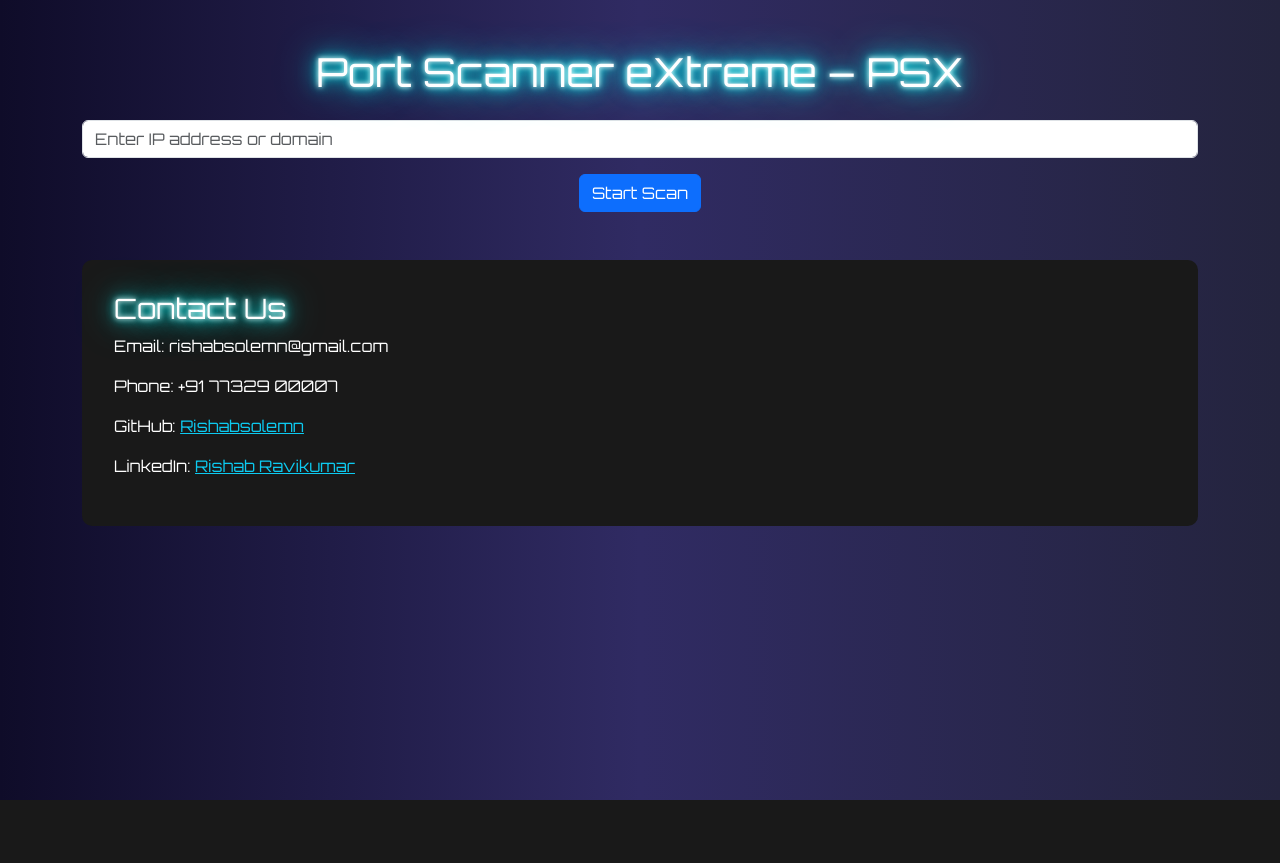
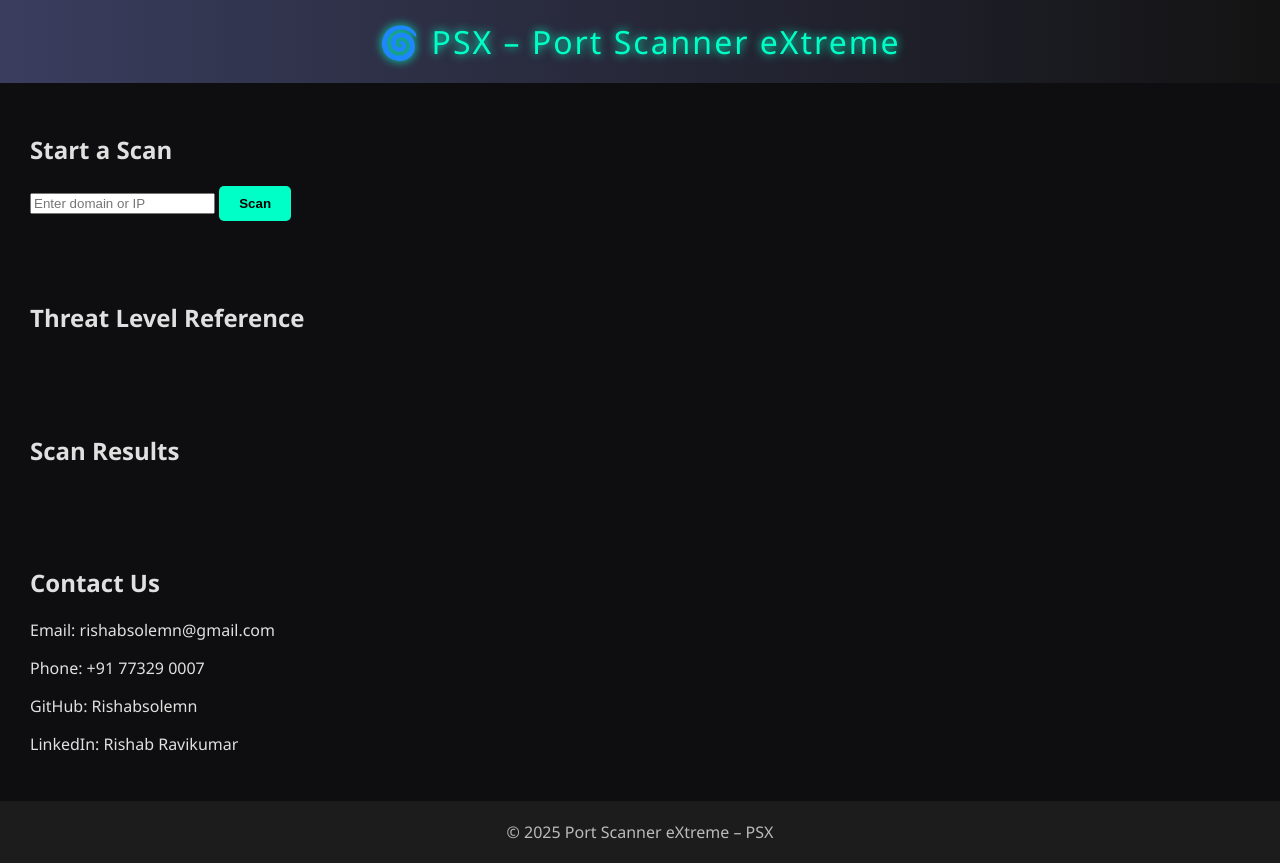
Before and after one commit to RishabSolemn/Port0-0, a Flask app: template templates/index.html in a window 1280 px wide. Before the commit the page ends 800 px from the top, so only its background shows below. Run offline with Flask 3, Linux system fonts and the light colour scheme; the template is opened without the code that fills it, so the values that code supplies are empty.

Commit message:
Update index.html

```diff
--- a/templates/index.html
+++ b/templates/index.html
@@ -1,129 +1,241 @@
 <!DOCTYPE html>
 <html lang="en">
 <head>
-    <meta charset="UTF-8">
+    <meta charset="UTF-8" />
+    <meta name="viewport" content="width=device-width, initial-scale=1.0"/>
     <title>PSX – Port Scanner eXtreme</title>
-    <meta name="viewport" content="width=device-width, initial-scale=1.0">
-    <link href="https://cdn.jsdelivr.net/npm/bootstrap@5.3.0/dist/css/bootstrap.min.css" rel="stylesheet">
-    <link href="https://cdnjs.cloudflare.com/ajax/libs/font-awesome/6.4.0/css/all.min.css" rel="stylesheet">
-    <link href="https://fonts.googleapis.com/css2?family=Orbitron&display=swap" rel="stylesheet">
     <style>
         body {
-            background: linear-gradient(to right, #0f0c29, #302b63, #24243e);
-            color: #fff;
-            font-family: 'Orbitron', sans-serif;
+            background: #0e0e10;
+            color: #e0e0e0;
+            font-family: 'Segoe UI', sans-serif;
+            margin: 0;
+            padding: 0;
+            overflow-x: hidden;
         }
-        .neon {
-            text-shadow: 0 0 5px #fff, 0 0 10px #0ff, 0 0 20px #0ff, 0 0 40px #0ff;
+
+        header {
+            background: linear-gradient(90deg, #3a3d5e, #131313);
+            padding: 20px;
+            text-align: center;
+            color: #00ffc6;
+            font-size: 2rem;
+            letter-spacing: 2px;
+            text-shadow: 0 0 10px #00ffc6;
         }
-        .scanner-card {
+
+        section {
+            padding: 30px;
+        }
+
+        .card {
+            background: rgba(255, 255, 255, 0.03);
+            border: 1px solid #555;
+            padding: 20px;
+            margin: 10px;
+            border-radius: 10px;
             transition: transform 0.3s, box-shadow 0.3s;
         }
-        .scanner-card:hover {
-            transform: translateY(-8px);
-            box-shadow: 0 0 20px #00ffff;
+
+        .card:hover {
+            transform: translateY(-5px);
+            box-shadow: 0 0 15px #00ffc6;
         }
-        .threat-level-box {
-            border-left: 8px solid;
-            padding-left: 1rem;
-            margin-bottom: 1rem;
+
+        #results {
+            display: flex;
+            flex-wrap: wrap;
+            justify-content: space-evenly;
         }
-        #loading-screen {
+
+        .btn {
+            background: #00ffc6;
+            border: none;
+            padding: 10px 20px;
+            color: black;
+            font-weight: bold;
+            cursor: pointer;
+            border-radius: 5px;
+            transition: all 0.3s;
+        }
+
+        .btn:hover {
+            background: #00a18d;
+        }
+
+        .modal {
+            position: fixed;
+            top: 0; left: 0;
+            width: 100%; height: 100%;
+            background: rgba(0, 0, 0, 0.85);
+            display: none;
+            justify-content: center;
+            align-items: center;
+            z-index: 999;
+        }
+
+        .modal-content {
+            background: #1a1a1a;
+            padding: 20px;
+            border-radius: 10px;
+            width: 90%;
+            max-width: 500px;
+            color: #fff;
+        }
+
+        .modal-content h3 {
+            margin-top: 0;
+            color: #00ffc6;
+        }
+
+        .threat-reference {
+            display: grid;
+            grid-template-columns: repeat(auto-fit, minmax(250px, 1fr));
+            gap: 10px;
+        }
+
+        .loading-screen {
             display: none;
             position: fixed;
-            z-index: 9999;
-            top: 0;
-            left: 0;
-            width: 100vw;
-            height: 100vh;
-            background: rgba(0, 0, 0, 0.95);
+            z-index: 1000;
+            width: 100%;
+            height: 100%;
+            background: rgba(0,0,0,0.9);
             justify-content: center;
             align-items: center;
+            flex-direction: column;
+            color: white;
         }
-        .clock-loader {
-            --clock-color: #00ffff;
+
+        .spinner {
             width: 100px;
             height: 100px;
-            border: 6px solid transparent;
-            border-top: 6px solid var(--clock-color);
+            border: 10px solid #00ffc6;
+            border-top-color: transparent;
             border-radius: 50%;
-            animation: spin 1s linear infinite;
+            animation: spin 1.2s linear infinite;
+            margin-bottom: 20px;
         }
+
         @keyframes spin {
-            to {
-                transform: rotate(360deg);
-            }
+            to { transform: rotate(360deg); }
         }
-        .contact-section {
-            background: #191919;
-            padding: 2rem;
-            margin-top: 3rem;
-            border-radius: 10px;
+
+        footer {
+            background: #1c1c1c;
+            padding: 20px;
+            color: #bbb;
+            text-align: center;
         }
+
     </style>
 </head>
 <body>
-<div class="container mt-5">
-    <h1 class="text-center neon">Port Scanner eXtreme – PSX</h1>
-    <form id="scan-form" class="text-center mt-4">
-        <input type="text" id="host" class="form-control mb-3" placeholder="Enter IP address or domain" required>
-        <button type="submit" class="btn btn-primary">Start Scan</button>
-    </form>
-    <div id="scan-results" class="mt-4"></div>
 
-    <div class="contact-section mt-5">
-        <h3 class="neon">Contact Us</h3>
-        <p>Email: rishabsolemn@gmail.com</p>
-        <p>Phone: +91 77329 00007</p>
-        <p>GitHub: <a href="https://github.com/Rishabsolemn" class="text-info">Rishabsolemn</a></p>
-        <p>LinkedIn: <a href="https://linkedin.com/in/rishabravikumar" class="text-info">Rishab Ravikumar</a></p>
+<header>🌀 PSX – Port Scanner eXtreme</header>
+
+<section>
+    <h2>Start a Scan</h2>
+    <input type="text" id="hostInput" placeholder="Enter domain or IP" />
+    <button class="btn" onclick="askPermission()">Scan</button>
+</section>
+
+<section>
+    <h2>Threat Level Reference</h2>
+    <div class="threat-reference" id="reference">
+        <!-- Threat levels will load here -->
+    </div>
+</section>
+
+<section>
+    <h2>Scan Results</h2>
+    <div id="results"></div>
+</section>
+
+<section>
+    <h2>Contact Us</h2>
+    <p>Email: rishabsolemn@gmail.com</p>
+    <p>Phone: +91 77329 0007</p>
+    <p>GitHub: Rishabsolemn</p>
+    <p>LinkedIn: Rishab Ravikumar</p>
+</section>
+
+<footer>© 2025 Port Scanner eXtreme – PSX</footer>
+
+<div class="modal" id="permissionModal">
+    <div class="modal-content">
+        <h3>User Agreement</h3>
+        <p>Why are you using this tool?</p>
+        <input type="text" placeholder="Reason" id="reason"><br><br>
+        <p>Are you 16+ years old?</p>
+        <input type="checkbox" id="ageCheck" /> Yes<br><br>
+        <p>Do you accept full responsibility for scanning only with permission?</p>
+        <input type="checkbox" id="legalCheck" /> Yes<br><br>
+        <button class="btn" onclick="confirmPermission()">Yes, I Accept</button>
     </div>
 </div>
 
-<div id="loading-screen">
-    <div class="clock-loader"></div>
+<div class="loading-screen" id="loadingScreen">
+    <div class="spinner"></div>
+    <p>Scanning... please wait</p>
 </div>
 
-<!-- Scripts -->
 <script>
-    document.getElementById("scan-form").addEventListener("submit", function(e) {
-        e.preventDefault();
-        const host = document.getElementById("host").value.trim();
-        if (!host) return;
+    const threatLevels = {{ threat_levels|tojson }};
 
-        const confirmScan = confirm("This scanner is for educational use only. Are you 16+ and accept full responsibility?");
-        if (!confirmScan) return;
+    window.onload = () => {
+        const ref = document.getElementById("reference");
+        Object.entries(threatLevels).forEach(([key, val]) => {
+            const card = document.createElement("div");
+            card.className = "card";
+            card.style.borderColor = val[2];
+            card.innerHTML = `
+                <h4 style="color:${val[2]}">${val[0]}</h4>
+                <p>${val[1]}</p>`;
+            ref.appendChild(card);
+        });
+    };
 
-        document.getElementById("loading-screen").style.display = "flex";
-        fetch("/scan", {
-            method: "POST",
-            headers: { "Content-Type": "application/json" },
-            body: JSON.stringify({ host })
+    function askPermission() {
+        document.getElementById("permissionModal").style.display = "flex";
+    }
+
+    function confirmPermission() {
+        const age = document.getElementById("ageCheck").checked;
+        const legal = document.getElementById("legalCheck").checked;
+        if (age && legal) {
+            document.getElementById("permissionModal").style.display = "none";
+            document.getElementById("loadingScreen").style.display = "flex";
+            startScan();
+        } else {
+            alert("You must confirm all conditions to proceed.");
+        }
+    }
+
+    function startScan() {
+        const host = document.getElementById("hostInput").value;
+        fetch('/scan', {
+            method: 'POST',
+            headers: {'Content-Type': 'application/json'},
+            body: JSON.stringify({host})
         }).then(res => res.json()).then(data => {
-            document.getElementById("loading-screen").style.display = "none";
-            const resultDiv = document.getElementById("scan-results");
-            if (data.error) {
-                resultDiv.innerHTML = "<div class='alert alert-danger'>" + data.error + "</div>";
-                return;
-            }
+            document.getElementById("loadingScreen").style.display = "none";
+            const resultDiv = document.getElementById("results");
+            resultDiv.innerHTML = "";
+            data.results.forEach(res => {
+                const card = document.createElement("div");
+                card.className = "card";
+                card.style.borderColor = res.color;
+                card.innerHTML = `
+                    <h4 style="color:${res.color}">Port ${res.port} - ${res.status}</h4>
+                    <p><strong>Purpose:</strong> ${res.description}</p>
+                    <p><strong>Threat:</strong> ${res.threat_name}</p>
+                    <p>${res.threat_description}</p>`;
+                resultDiv.appendChild(card);
+            });
+        });
+    }
+</script>
 
-            resultDiv.innerHTML = `<h4>Scan Results for ${data.host} (${data.ip})</h4>`;
-            data.results.forEach(r => {
-                const box = document.createElement("div");
-                box.className = "threat-level-box";
-                box.style.borderColor = r.color;
-                box.innerHTML = `
-                    <strong>Port ${r.port} (${r.description})</strong>: <span class="text-info">${r.status}</span><br>
-                    Threat: <span style="color:${r.color}">${r.threat_name}</span> – ${r.threat_description}
-                `;
-                resultDiv.appendChild(box);
-            });
-        }).catch(err => {
-            document.getElementById("loading-screen").style.display = "none";
-            document.getElementById("scan-results").innerHTML = "<div class='alert alert-danger'>An error occurred</div>";
-            console.error(err);
-        });
-    });
-</script>
 </body>
 </html>
```
